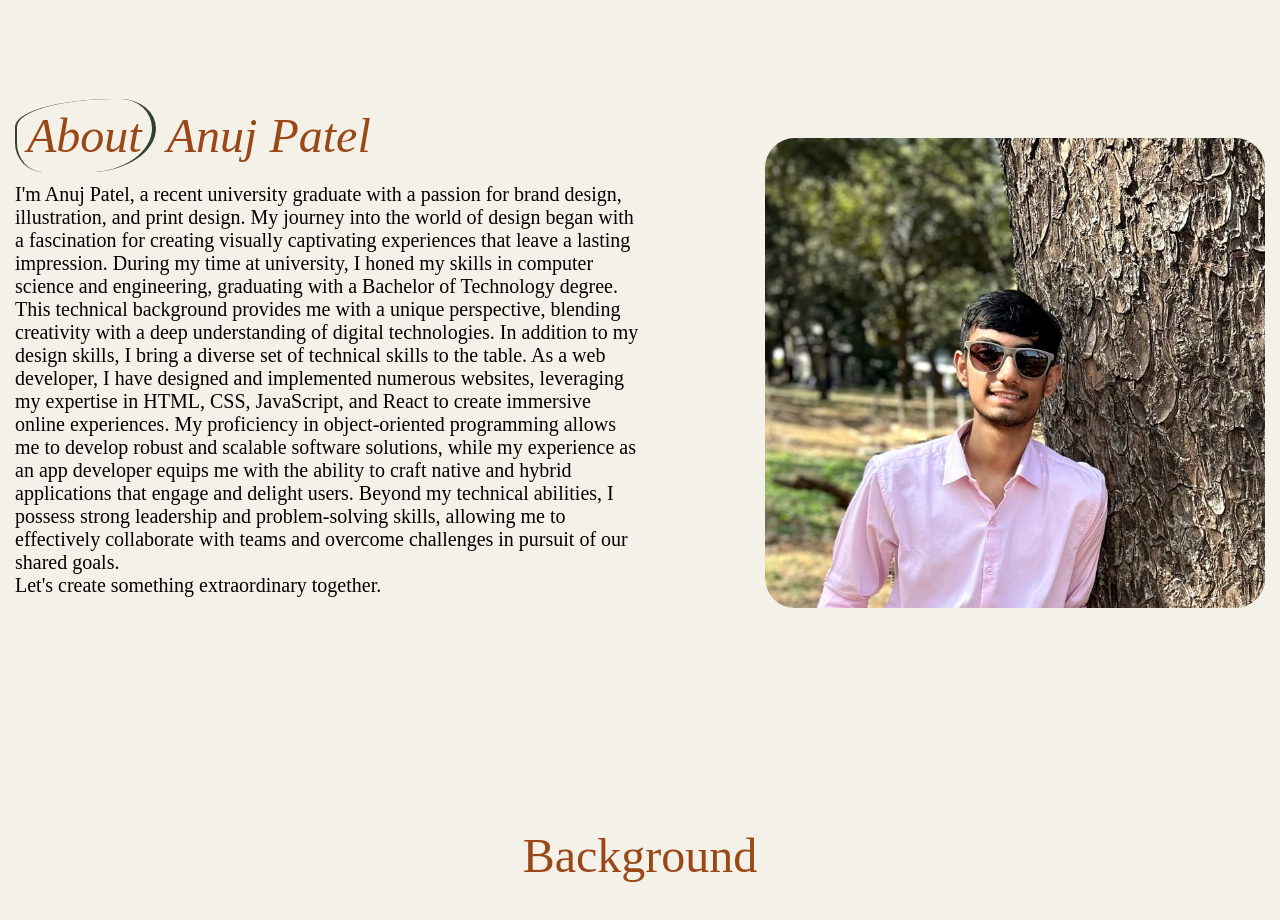
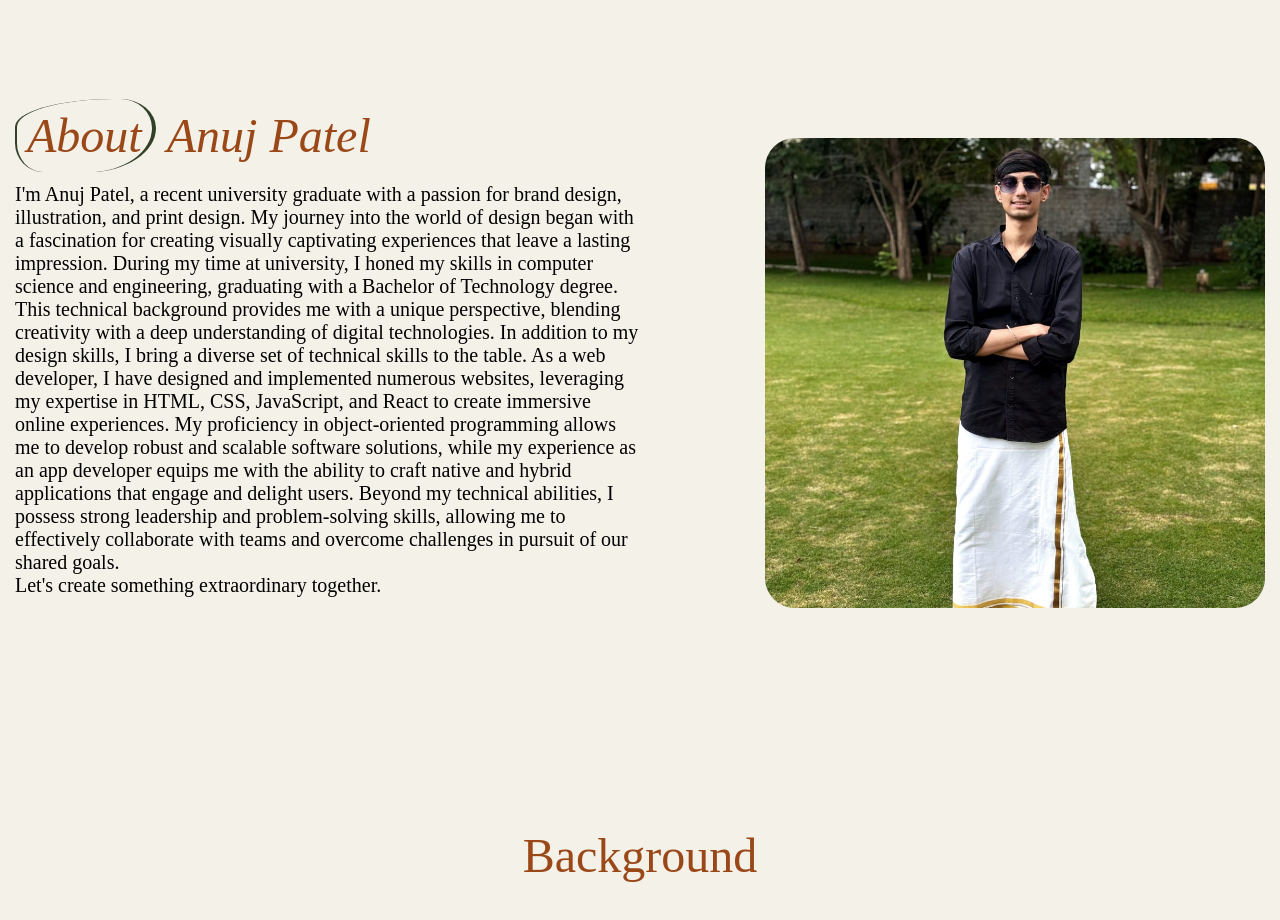
Before and after one commit to AnujPatel1998/portfolio1, a plain HTML site: page index.html in a window 1280 px wide. Shown: the part 840-1760 px from the top of the page. Drawn offline with nearby package versions, Linux system fonts and the light colour scheme; a web font is replaced by a local one.

Commit message:
Update index.html

```diff
--- a/index.html
+++ b/index.html
@@ -44,7 +44,7 @@ Let's create something extraordinary together.
                 </p>
             </div>
             <div class="about-col-2">
-                <img src="my_photo.jpg" alt="">
+                <img src="my_photo2.jpg" alt="">
             </div>
         </div>
     </div>
```
